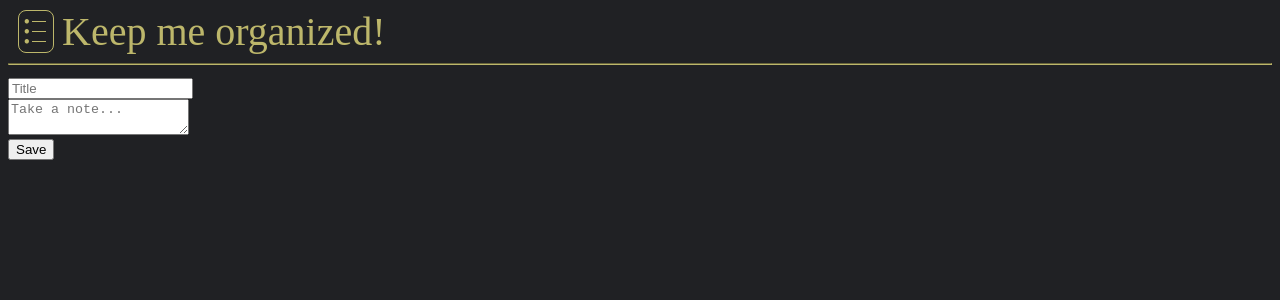
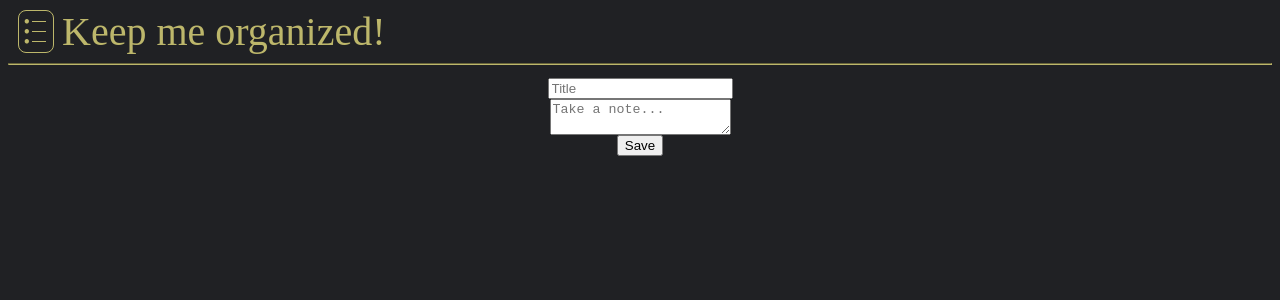
Before and after one commit to abuelhassan/keep-vue, a Vue app: page / in a window 1280 px wide. Shown: the top 300 px of the page. Built offline with nearby package versions, Linux system fonts and the light colour scheme.

Commit message:
align note input to center

```diff
--- a/src/components/HelloWorld.vue
+++ b/src/components/HelloWorld.vue
@@ -17,7 +17,9 @@ function saveNote(note) {
 
 <template>
   <HeaderLayout/>
-  <NoteInput @save="saveNote"/>
+  <div class="note-input-container">
+    <NoteInput @save="saveNote"/>
+  </div>
   <NotesLayout>
     <NoteItem v-for="({title, body}, index) in notes" :key="index" :title="title">
       {{body}}
@@ -26,4 +28,9 @@ function saveNote(note) {
 </template>
 
 <style scoped>
+.note-input-container {
+  display: flex;
+  align-items: center;
+  flex-direction: column;
+}
 </style>
```
